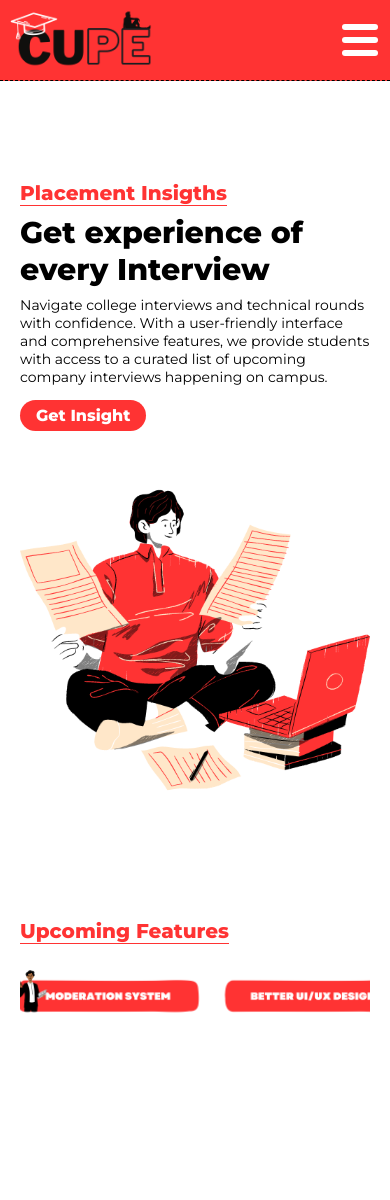
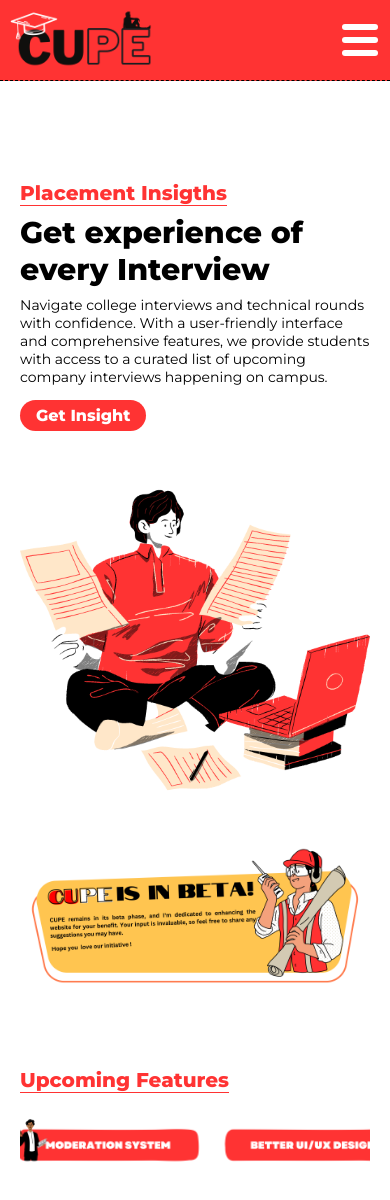
Before and after one commit to LuseBiswas/CUPE, a React (Vite) app in the folder frontend/frontend/: page / in a window 390 px wide. Shown: the top 1200 px of the page. Before the commit the page ends 1057 px from the top, so only its background shows below. Built offline with nearby package versions, Linux system fonts and the light colour scheme.

Commit message:
Cuoe in Beta images updated

```diff
--- a/frontend/frontend/src/Pages/Home/Home.jsx
+++ b/frontend/frontend/src/Pages/Home/Home.jsx
@@ -9,6 +9,7 @@ import img3 from '../../../public/assets/UpComingFeatures/Image3.png';
 import img4 from '../../../public/assets/UpComingFeatures/Image4.png';
 import img5 from '../../../public/assets/UpComingFeatures/Image5.png';
 import Hero1 from '../../../public/assets/HeroImg/Final.png';
+import Beta from '../../../public/assets/Beta/Beta1.png';
 //For Components
 import Button from '../../Components/Button/Button';
 
@@ -29,6 +30,12 @@ const Home = () => {
             <img src={Hero1} alt="" />
         </div>
     </section>
+    <div className={styles.BetaSection}>
+      <div>
+      <img src={Beta} alt="" />
+      </div>
+
+    </div>
     <div className={styles.Features}>
           <h6>Upcoming Features</h6>
           <div>
--- a/frontend/frontend/src/Pages/Home/Home.module.css
+++ b/frontend/frontend/src/Pages/Home/Home.module.css
@@ -45,7 +45,7 @@ flex: 1;
 }
 
 .Features h6{
-  margin-top: 100px;
+  margin-top: 40px;
   font-weight: 800;
     font-size: 25px;
     margin-bottom: 5px;
@@ -63,6 +63,23 @@ flex: 1;
   width: 10%;
   gap: 10px;
 
+}
+
+.BetaSection{
+  display: flex;
+
+    padding-inline: 200px;
+}
+
+.BetaSection div{
+  flex: 1;
+
+}
+
+.BetaSection img{
+  width: 90%;
+  margin-top: 30px;
+  object-fit: scale-down;
 }
 
 @media screen and (max-width: 768px) {
@@ -93,14 +110,29 @@ flex: 1;
     .Features{
       gap: 0;
       padding-inline: 20px;
+      margin-top: 0;
     }
 
 
     .Features h6{
       font-size: 20px;
+      margin-top: 50px;
     }
 
     .Features div .imageWrapper{
       width: 130rem;
     }
+
+    .BetaSection{
+      flex-direction: column;
+      padding-inline: 20px;
+    }
+    .BetaSection div{
+      margin-top: 20px;
+    }
+
+    .BetaSection div img{
+      margin-top: 0;
+      width: 100%;
+    }
   }
```
Also changed, not shown: frontend/frontend/public/assets/Beta/Beta1.png (added).
